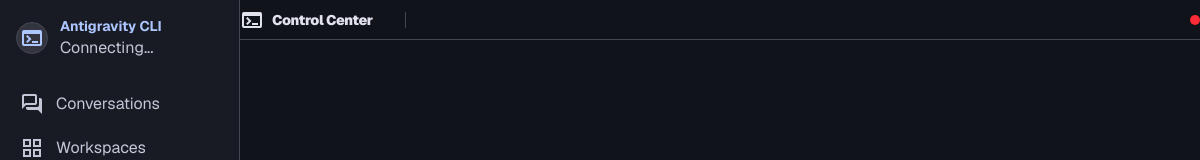
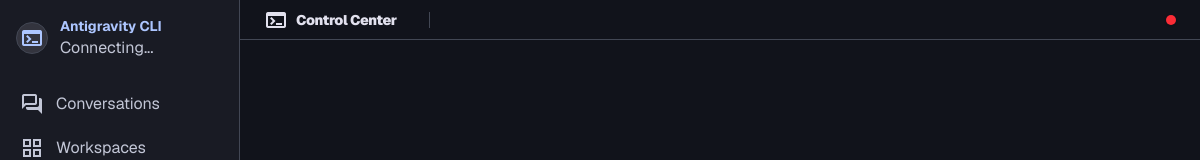
Before and after one commit to KuanChen01/Antigravity-GUI, an Electron app: page src/index.html in a window 1200 px wide. Shown: the top 160 px of the page. Drawn offline with nearby package versions, Linux system fonts and the light colour scheme; no server answers.

Commit message:
style: replace undefined px-gutter with px-6 padding in top navbar header

```diff
--- a/src/index.html
+++ b/src/index.html
@@ -78,7 +78,7 @@
   <!-- App Main Content area -->
   <main id="main-content" class="flex-1 ml-[theme(spacing.sidebar-width)] h-screen overflow-hidden flex flex-col relative">
     <!-- TopNavBar -->
-    <header class="bg-surface-dim text-primary h-10 border-b border-outline-variant flex items-center justify-between px-gutter shrink-0">
+    <header class="bg-surface-dim text-primary h-10 border-b border-outline-variant flex items-center justify-between px-6 shrink-0">
       <div class="flex items-center gap-4">
         <div class="font-headline-md text-headline-md font-black text-on-surface mr-2 tracking-tight flex items-center gap-2">
           <span class="material-symbols-outlined text-[18px]">terminal</span>
```
